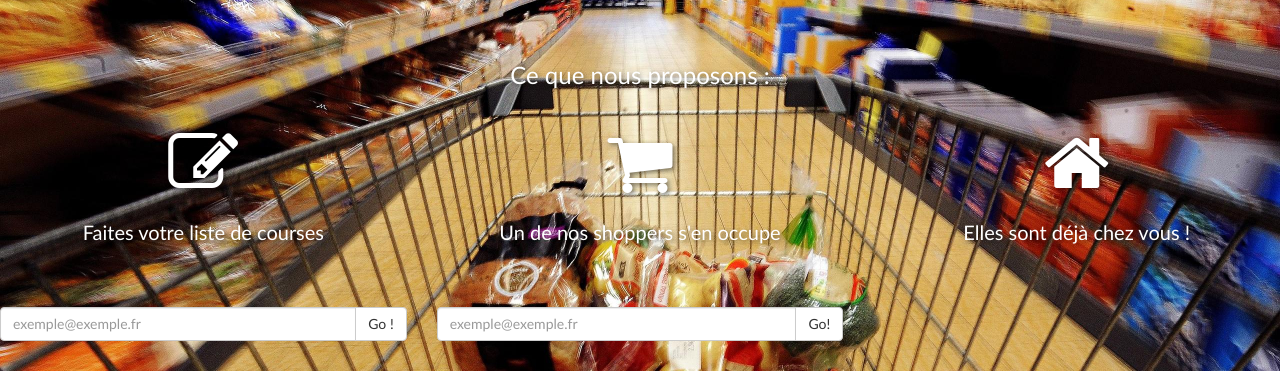
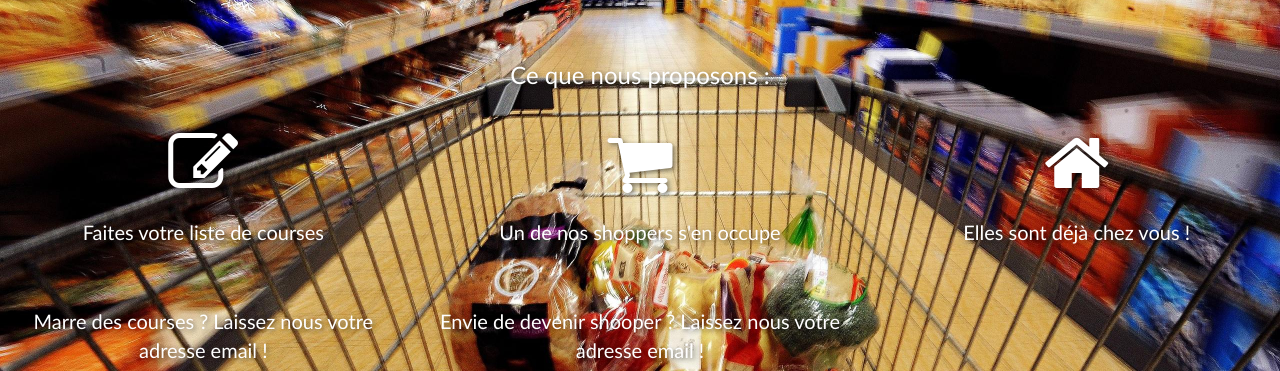
Before and after one commit to Erwanndd/Projet-Mimolette, a plain HTML site: page index.html in a window 1280 px wide. Shown: the part 173-544 px from the top of the page. Drawn offline with nearby package versions, Linux system fonts and the light colour scheme.

Commit message:
Formulaire
Formulaire

```diff
--- a/index.html
+++ b/index.html
@@ -88,6 +88,9 @@
 
 <div class="row text-center" id="formulaire">
   <div class="col-sm-6 col-md-4 feature">
+    <p>
+            Marre des courses ? Laissez nous votre adresse email !
+    </p>
     <div class="input-group">
       <input type="text" class="form-control" placeholder="exemple@exemple.fr">
       <span class="input-group-btn">
@@ -96,6 +99,9 @@
     </div><!-- /input-group -->
   </div><!-- /.col-lg-6 -->
   <div class="col-sm-6 col-md-4 feature">
+    <p>
+            Envie de devenir shooper ? Laissez nous votre adresse email !
+    </p>
     <div class="input-group">
       <input type="text" class="form-control" placeholder="exemple@exemple.fr">
       <span class="input-group-btn">
```
